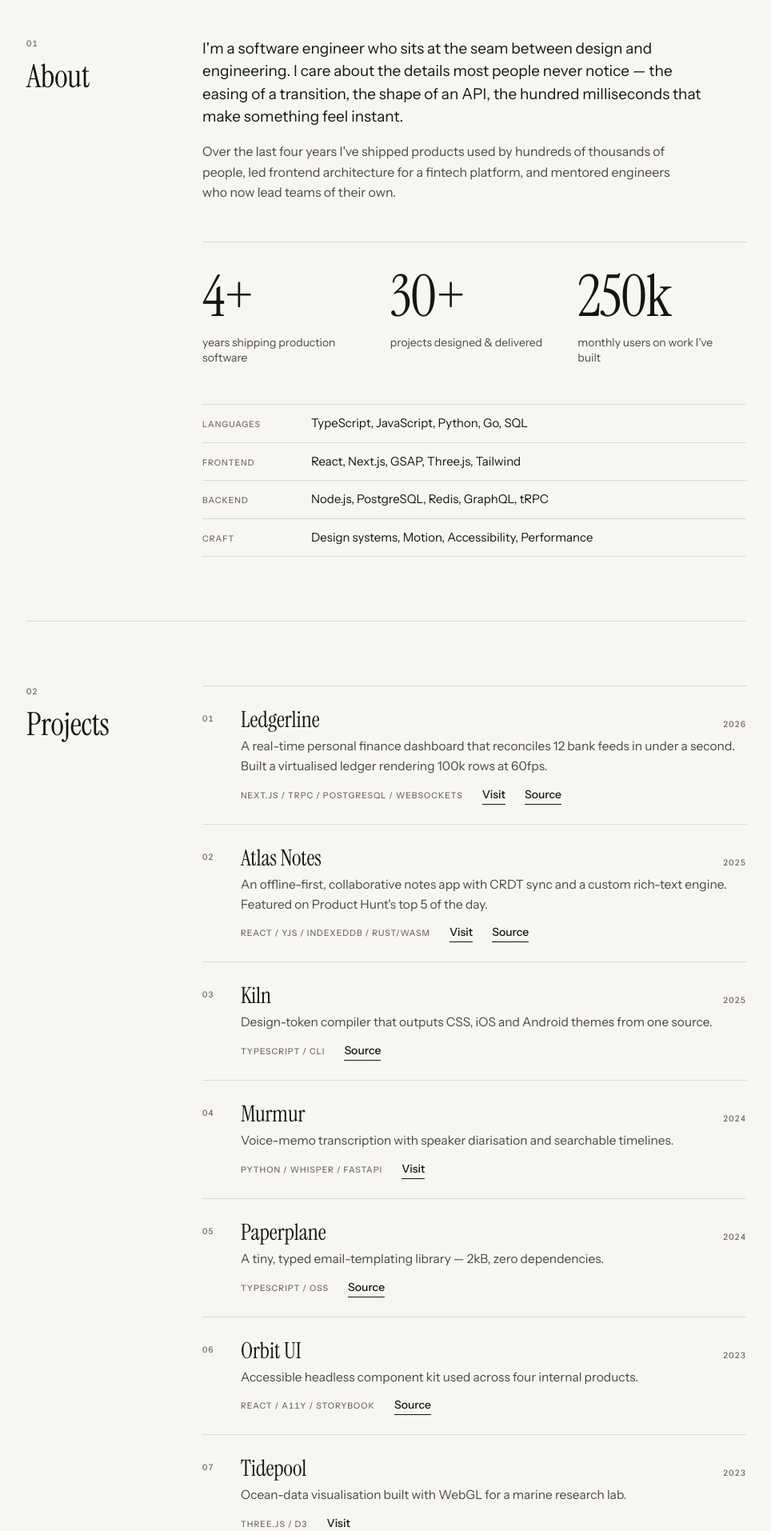
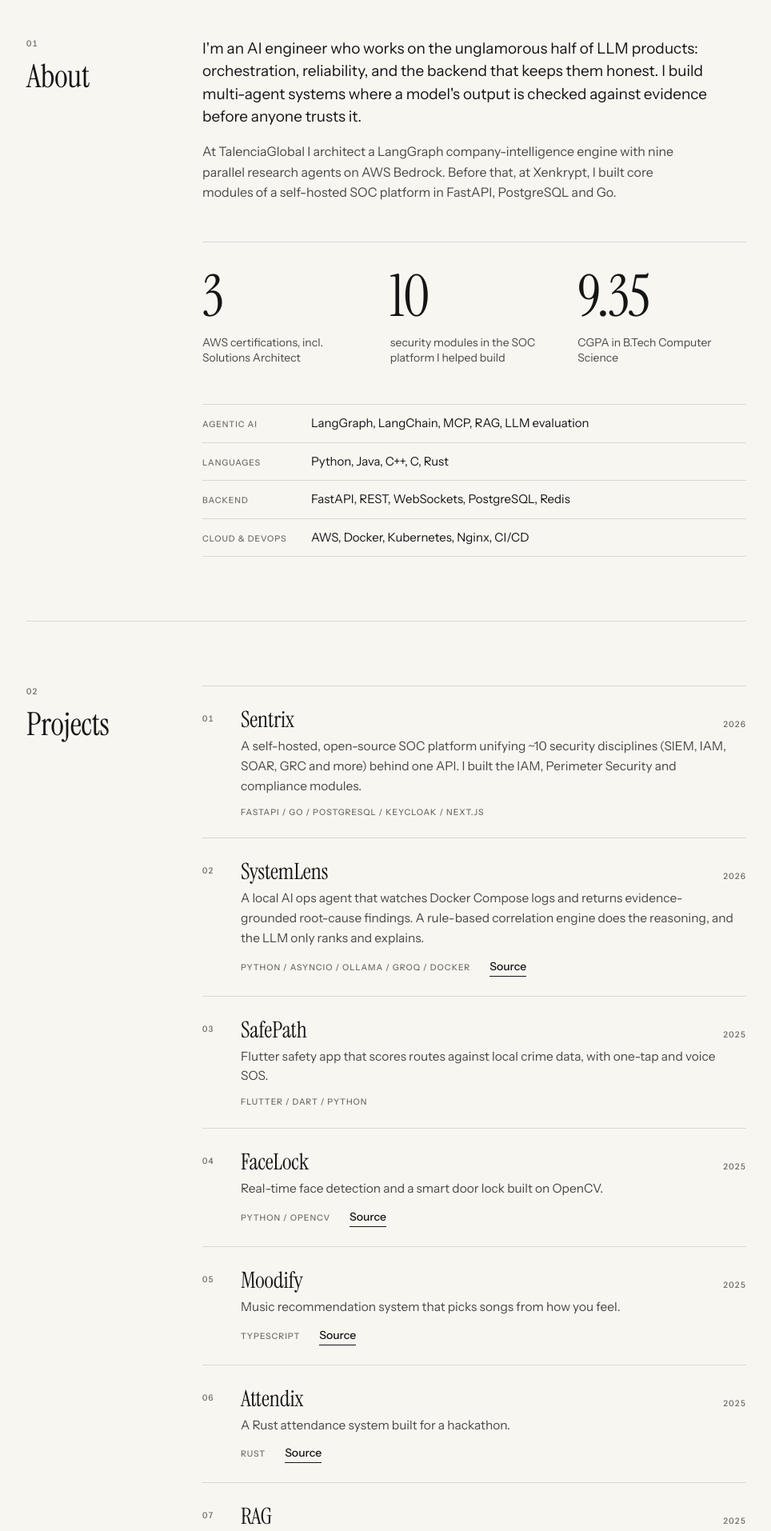
Before and after one commit to Prabhav558/book_portfolio, a Next.js app: page /quick in a window 1280 px wide. Shown: the part 880-2794 px from the top of the page at 80% size, without its empty margins (157-1121 px from the left). Built offline with nearby package versions, Linux system fonts and the light colour scheme; no server answers.

Commit message:
Replace mock content with real profile

```diff
--- a/content/portfolio.ts
+++ b/content/portfolio.ts
@@ -4,51 +4,49 @@
  */
 
 export const profile = {
-  name: "Alex Rivera",
-  firstName: "Alex",
-  lastName: "Rivera",
-  monogram: "AR",
-  role: "Software Engineer",
-  tagline: "I build interfaces that feel inevitable — fast, considered, and quietly delightful.",
-  location: "Bengaluru, India",
-  email: "hello@alexrivera.dev",
-  availability: "Open to full-time roles from January 2027",
+  name: "Prabhav Singh",
+  firstName: "Prabhav",
+  lastName: "Singh",
+  monogram: "PS",
+  role: "AI Engineer",
+  tagline: "I build agentic AI systems that show their evidence, on backends that hold up in production.",
+  location: "Chennai, India",
+  email: "prabhavkeshwar@gmail.com",
+  availability: "Graduating 2027, open to full-time AI engineering roles",
   resumeUrl: "/resume.pdf",
   about: [
-    "I'm a software engineer who sits at the seam between design and engineering. I care about the details most people never notice — the easing of a transition, the shape of an API, the hundred milliseconds that make something feel instant.",
-    "Over the last four years I've shipped products used by hundreds of thousands of people, led frontend architecture for a fintech platform, and mentored engineers who now lead teams of their own.",
+    "I'm an AI engineer who works on the unglamorous half of LLM products: orchestration, reliability, and the backend that keeps them honest. I build multi-agent systems where a model's output is checked against evidence before anyone trusts it.",
+    "At TalenciaGlobal I architect a LangGraph company-intelligence engine with nine parallel research agents on AWS Bedrock. Before that, at Xenkrypt, I built core modules of a self-hosted SOC platform in FastAPI, PostgreSQL and Go.",
   ],
   facts: [
-    { label: "Based in", value: "Bengaluru, India" },
-    { label: "Focus", value: "Frontend systems & product engineering" },
-    { label: "Currently", value: "Senior Engineer at Northwind" },
+    { label: "Based in", value: "Lucknow · Chennai · Bangalore" },
+    { label: "Focus", value: "Agentic AI & backend systems" },
+    { label: "Currently", value: "Software Development Intern at TalenciaGlobal" },
   ],
 };
 
 export const socials = [
-  { label: "GitHub", handle: "@alexrivera", url: "https://github.com/" },
-  { label: "LinkedIn", handle: "in/alexrivera", url: "https://linkedin.com/" },
-  { label: "X / Twitter", handle: "@alexrivera", url: "https://x.com/" },
-  { label: "Dribbble", handle: "alexrivera", url: "https://dribbble.com/" },
+  { label: "GitHub", handle: "@Prabhav558", url: "https://github.com/Prabhav558" },
+  { label: "LinkedIn", handle: "in/prabhav-singh", url: "https://www.linkedin.com/in/prabhav-singh-7a4285208" },
 ] as const;
 
 export const skills = [
-  { group: "Languages", items: ["TypeScript", "JavaScript", "Python", "Go", "SQL"] },
-  { group: "Frontend", items: ["React", "Next.js", "GSAP", "Three.js", "Tailwind"] },
-  { group: "Backend", items: ["Node.js", "PostgreSQL", "Redis", "GraphQL", "tRPC"] },
-  { group: "Craft", items: ["Design systems", "Motion", "Accessibility", "Performance"] },
+  { group: "Agentic AI", items: ["LangGraph", "LangChain", "MCP", "RAG", "LLM evaluation"] },
+  { group: "Languages", items: ["Python", "Java", "C++", "C", "Rust"] },
+  { group: "Backend", items: ["FastAPI", "REST", "WebSockets", "PostgreSQL", "Redis"] },
+  { group: "Cloud & DevOps", items: ["AWS", "Docker", "Kubernetes", "Nginx", "CI/CD"] },
 ];
 
 export const highlights = [
-  { value: "4+", label: "years shipping production software" },
-  { value: "30+", label: "projects designed & delivered" },
-  { value: "250k", label: "monthly users on work I've built" },
+  { value: "3", label: "AWS certifications, incl. Solutions Architect" },
+  { value: "10", label: "security modules in the SOC platform I helped build" },
+  { value: "9.35", label: "CGPA in B.Tech Computer Science" },
 ];
 
 export const principles = [
-  { title: "Craft is a feature", body: "Users can't name the details, but they always feel them." },
-  { title: "Fast by default", body: "Performance is a design decision, made on day one." },
-  { title: "Clarity over cleverness", body: "Code is read far more often than it is written." },
+  { title: "Evidence over eloquence", body: "A model's answer counts only when it can be checked against what it was shown." },
+  { title: "Deterministic first", body: "Use code for the reasoning you can specify, and the LLM only where you can't." },
+  { title: "Plan for failure", body: "Hallucination, timeouts and bad data are normal inputs, so design for them." },
 ];
 
 export type Project = {
@@ -68,78 +66,75 @@ export type Project = {
 
 export const featuredProjects: Project[] = [
   {
-    title: "Ledgerline",
+    title: "Sentrix",
     year: "2026",
     summary:
-      "A real-time personal finance dashboard that reconciles 12 bank feeds in under a second. Built a virtualised ledger rendering 100k rows at 60fps.",
-    tags: ["Next.js", "tRPC", "PostgreSQL", "WebSockets"],
-    live: "https://example.com",
-    code: "https://github.com/",
+      "A self-hosted, open-source SOC platform unifying ~10 security disciplines (SIEM, IAM, SOAR, GRC and more) behind one API. I built the IAM, Perimeter Security and compliance modules.",
+    tags: ["FastAPI", "Go", "PostgreSQL", "Keycloak", "Next.js"],
   },
   {
-    title: "Atlas Notes",
-    year: "2025",
+    title: "SystemLens",
+    year: "2026",
     summary:
-      "An offline-first, collaborative notes app with CRDT sync and a custom rich-text engine. Featured on Product Hunt's top 5 of the day.",
-    tags: ["React", "Yjs", "IndexedDB", "Rust/WASM"],
-    live: "https://example.com",
-    code: "https://github.com/",
+      "A local AI ops agent that watches Docker Compose logs and returns evidence-grounded root-cause findings. A rule-based correlation engine does the reasoning, and the LLM only ranks and explains.",
+    tags: ["Python", "asyncio", "Ollama", "Groq", "Docker"],
+    code: "https://github.com/Prabhav558/SystemLens",
   },
 ];
 
 export const moreProjects: Project[] = [
   {
-    title: "Kiln",
+    title: "SafePath",
     year: "2025",
-    summary: "Design-token compiler that outputs CSS, iOS and Android themes from one source.",
-    tags: ["TypeScript", "CLI"],
-    code: "https://github.com/",
+    summary: "Flutter safety app that scores routes against local crime data, with one-tap and voice SOS.",
+    tags: ["Flutter", "Dart", "Python"],
   },
   {
-    title: "Murmur",
-    year: "2024",
-    summary: "Voice-memo transcription with speaker diarisation and searchable timelines.",
-    tags: ["Python", "Whisper", "FastAPI"],
-    live: "https://example.com",
+    title: "FaceLock",
+    year: "2025",
+    summary: "Real-time face detection and a smart door lock built on OpenCV.",
+    tags: ["Python", "OpenCV"],
+    code: "https://github.com/Prabhav558/FaceLock",
   },
   {
-    title: "Paperplane",
-    year: "2024",
-    summary: "A tiny, typed email-templating library — 2kB, zero dependencies.",
-    tags: ["TypeScript", "OSS"],
-    code: "https://github.com/",
+    title: "Moodify",
+    year: "2025",
+    summary: "Music recommendation system that picks songs from how you feel.",
+    tags: ["TypeScript"],
+    code: "https://github.com/Prabhav558/Moodify",
   },
   {
-    title: "Orbit UI",
-    year: "2023",
-    summary: "Accessible headless component kit used across four internal products.",
-    tags: ["React", "a11y", "Storybook"],
-    code: "https://github.com/",
+    title: "Attendix",
+    year: "2025",
+    summary: "A Rust attendance system built for a hackathon.",
+    tags: ["Rust"],
+    code: "https://github.com/Prabhav558/Attendix-tgl",
   },
   {
-    title: "Tidepool",
-    year: "2023",
-    summary: "Ocean-data visualisation built with WebGL for a marine research lab.",
-    tags: ["Three.js", "D3"],
-    live: "https://example.com",
+    title: "RAG",
+    year: "2025",
+    summary: "Retrieval-augmented generation experiments in Python.",
+    tags: ["Python", "RAG"],
+    code: "https://github.com/Prabhav558/RAG",
   },
   {
-    title: "Brightside",
-    year: "2022",
-    summary: "Hackathon-winning mental-health journaling app with mood analytics.",
-    tags: ["React Native", "Firebase"],
+    title: "Disease Classifier",
+    year: "2024",
+    summary: "Machine-learning classifier for disease prediction.",
+    tags: ["Python", "ML"],
+    code: "https://github.com/Prabhav558/disease-classifier",
   },
 ];
 
 export const techStack = [
-  "TypeScript", "React", "Next.js", "Node.js", "GSAP", "Three.js",
-  "PostgreSQL", "Redis", "GraphQL", "Docker", "AWS", "Figma",
+  "Python", "LangGraph", "FastAPI", "Go", "Rust", "PostgreSQL",
+  "Redis", "AWS Bedrock", "Docker", "Kubernetes", "Next.js", "Keycloak",
 ];
 
 export const extraHighlights = [
-  { title: "Open source", body: "Maintainer of two libraries with 3.2k combined GitHub stars." },
-  { title: "Writing", body: "Essays on motion design and frontend performance, read by 40k+." },
-  { title: "Speaking", body: "Talks at React India and JSConf Asia on scroll-driven animation." },
+  { title: "Hackathons", body: "Honorable Mention at MozoHack and Special Mention at DAYZERO, both April 2025." },
+  { title: "Certified", body: "AWS Solutions Architect Associate, AI Practitioner and Cloud Practitioner, all in 2026." },
+  { title: "Languages", body: "English (professional working proficiency) and Hindi (native)." },
 ];
 
 export type Role = {
@@ -152,67 +147,47 @@ export type Role = {
 
 export const experience: Role[] = [
   {
-    company: "Northwind",
-    title: "Senior Software Engineer",
-    period: "2024 — Present",
-    location: "Bengaluru",
+    company: "TalenciaGlobal",
+    title: "Software Development Intern",
+    period: "Jul 2026 — Present",
+    location: "Chennai",
     points: [
-      "Lead frontend architecture for a fintech platform serving 250k MAU.",
-      "Cut median page load from 3.1s to 0.9s through a rendering overhaul.",
-      "Built and staffed the design-systems guild across 6 product teams.",
+      "Architected a LangGraph company-intelligence engine: one request fans out to 9 parallel agents on AWS Bedrock to fill a 164-field schema.",
+      "Added a 3-model judge-consensus layer that re-checks low-confidence fields before they reach PostgreSQL, to curb hallucination.",
+      "Built the FastAPI backend with async jobs and RBAC, and merged four role workspaces onto one shared deployment.",
     ],
   },
   {
-    company: "Lumen Labs",
-    title: "Software Engineer",
-    period: "2022 — 2024",
-    location: "Remote",
+    company: "Xenkrypt Technologies",
+    title: "Backend Developer",
+    period: "Dec 2025 — Mar 2026",
+    location: "Chennai",
     points: [
-      "Shipped the realtime collaboration layer for a whiteboard product.",
-      "Owned the WebGL rendering pipeline; 4× faster on low-end devices.",
-      "Mentored 5 junior engineers through their first year.",
-    ],
-  },
-  {
-    company: "Studio Fable",
-    title: "Frontend Developer",
-    period: "2021 — 2022",
-    location: "Mumbai",
-    points: [
-      "Built award-winning marketing sites for global brands.",
-      "Introduced a GSAP motion toolkit reused across 20+ projects.",
-    ],
-  },
-  {
-    company: "Quantum Health",
-    title: "Software Engineering Intern",
-    period: "Summer 2020",
-    location: "Pune",
-    points: [
-      "Prototyped a patient-intake flow that reduced drop-off by 18%.",
-      "Wrote the team's first end-to-end test suite.",
+      "Core contributor to Sentrix, a self-hosted SOC platform unifying 10 security disciplines.",
+      "Owned the GRC module and a risk-engine microservice that derives ISO 27001 compliance from live telemetry.",
+      "Built Perimeter Security with MITRE ATT&CK mapping and its Go endpoint agent, plus the initial Keycloak + Casbin IAM layer.",
     ],
   },
 ];
 
 export const education = {
-  school: "Indian Institute of Technology",
+  school: "SRM Institute of Science and Technology",
   degree: "B.Tech, Computer Science & Engineering",
-  period: "2017 — 2021",
-  notes: ["GPA 8.9 / 10", "Head of the university design & code society"],
+  period: "2023 — 2027",
+  notes: ["CGPA 9.35 / 10", "Kattankulathur, Chennai"],
 };
 
 /** What you're learning right now — shown under Education. */
 export const learning = [
-  { topic: "WebGPU", note: "compute shaders for data-heavy visualisation" },
-  { topic: "Rust", note: "systems programming for the tools I build" },
-  { topic: "Distributed systems", note: "working through DDIA, chapter by chapter" },
+  { topic: "Agent evaluation", note: "measuring multi-agent systems beyond vibes" },
+  { topic: "Rust", note: "systems programming and gRPC services" },
+  { topic: "Kubernetes", note: "running the agent stack in production" },
 ];
 
 export const awards = [
-  { title: "Awwwards Honorable Mention", year: "2023" },
-  { title: "Smart India Hackathon — Winner", year: "2020" },
-  { title: "AWS Certified Developer", year: "2022" },
+  { title: "MozoHack (SRMKZILLA), Honorable Mention", year: "2025" },
+  { title: "DAYZERO (CodeNex), Special Mention", year: "2025" },
+  { title: "AWS Certified Solutions Architect, Associate", year: "2026" },
 ];
 
 /**
```
Also changed, not shown: 1 other file (tests, documents, lock files or other folders).
